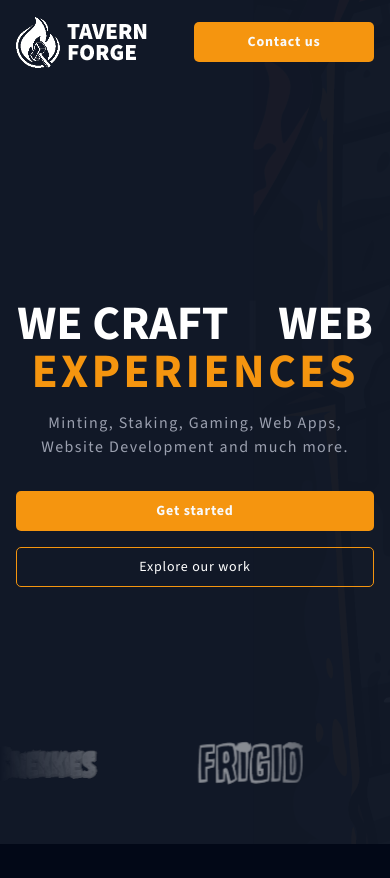
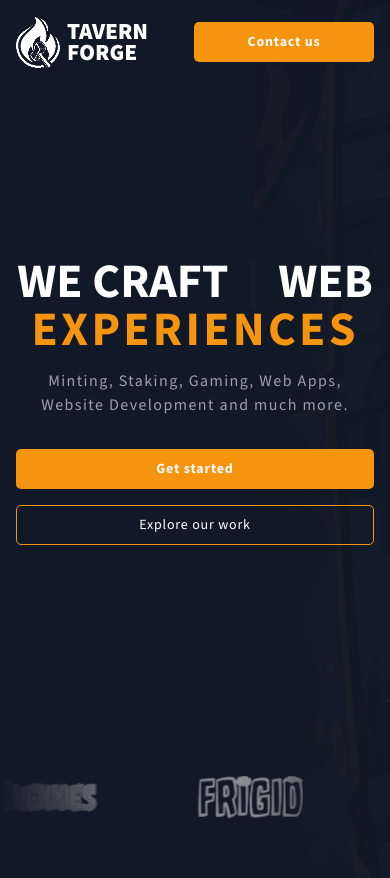
Before and after one commit to adelodundamilare/tavern, a Next.js app: page / in a window 390 px wide. Before the commit the page ends 844 px from the top, so only its background shows below. Built offline with nearby package versions, Linux system fonts and the light colour scheme.

Commit message:
fix responsiveness

```diff
--- a/app/page.tsx
+++ b/app/page.tsx
@@ -33,7 +33,7 @@ export default function Home() {
       </nav>
 
       <main>
-        <section className="container mx-auto min-h-[85vh] sm:min-h-0 grid place-content-center px-4 py-20 text-center">
+        <section className="container mx-auto min-h-[75vh] sm:min-h-0 grid place-content-center px-4 py-20 text-center">
           <h1 className="text-5xl font-bold mb-4">
             WE <DynamicText words={["DESIGN", "CODE", "CRAFT"]} /> WEB
             <br />
--- a/components/logos.tsx
+++ b/components/logos.tsx
@@ -40,10 +40,9 @@ const logos = [
   },
 ];
 
-
 export default function Logos() {
   return (
-      <div className="absolute bottom-4 flex justify-center space-x-4 mt-8 w-full">
+    <div className="sm:absolute relative bottom-4 flex justify-center space-x-4 mt-8 w-full">
       <div
         className="group relative overflow-hidden whitespace-nowrap py-10 [mask-image:_linear-gradient(to_right,_transparent_0,_white_128px,white_calc(100%-128px),_transparent_100%)]"
         role="region"
```
Lines whose indentation alone changed are shown as unchanged.
